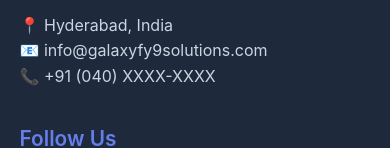
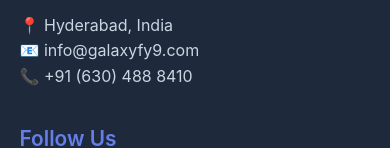
Before and after one commit to galaxyfy-9/galaxyfy9, a plain HTML site: page index.html in a window 390 px wide. Shown: the part 5324-5472 px from the top of the page. Drawn offline with Linux system fonts and the light colour scheme.

Commit message:
Update index.html Contact and Phone

```diff
--- a/index.html
+++ b/index.html
@@ -554,8 +554,8 @@
             <div class="footer-section">
                 <h3>Contact Info</h3>
                 <p>📍 Hyderabad, India</p>
-                <p>📧 info@galaxyfy9solutions.com</p>
-                <p>📞 +91 (040) XXXX-XXXX</p>
+                <p>📧 info@galaxyfy9.com</p>
+                <p>📞 +91 (630) 488 8410</p>
             </div>
             <div class="footer-section">
                 <h3>Follow Us</h3>
```
